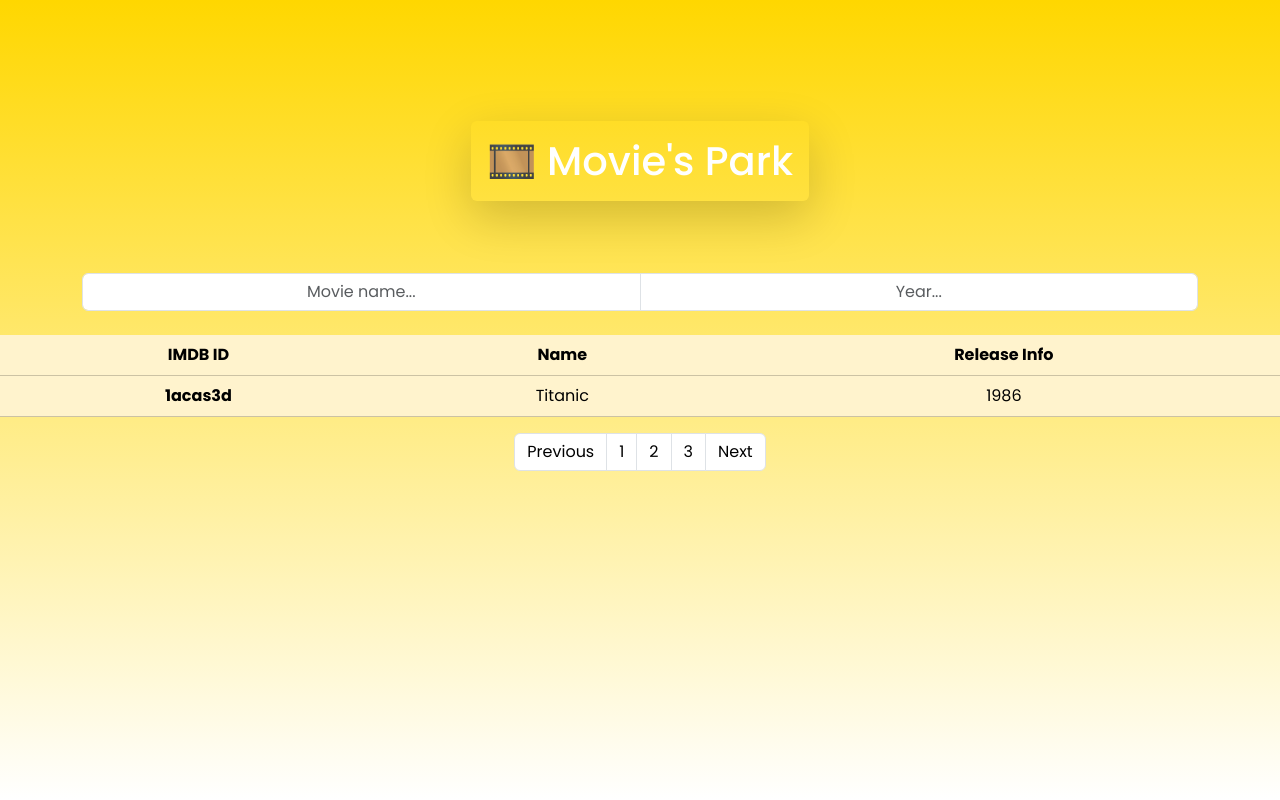
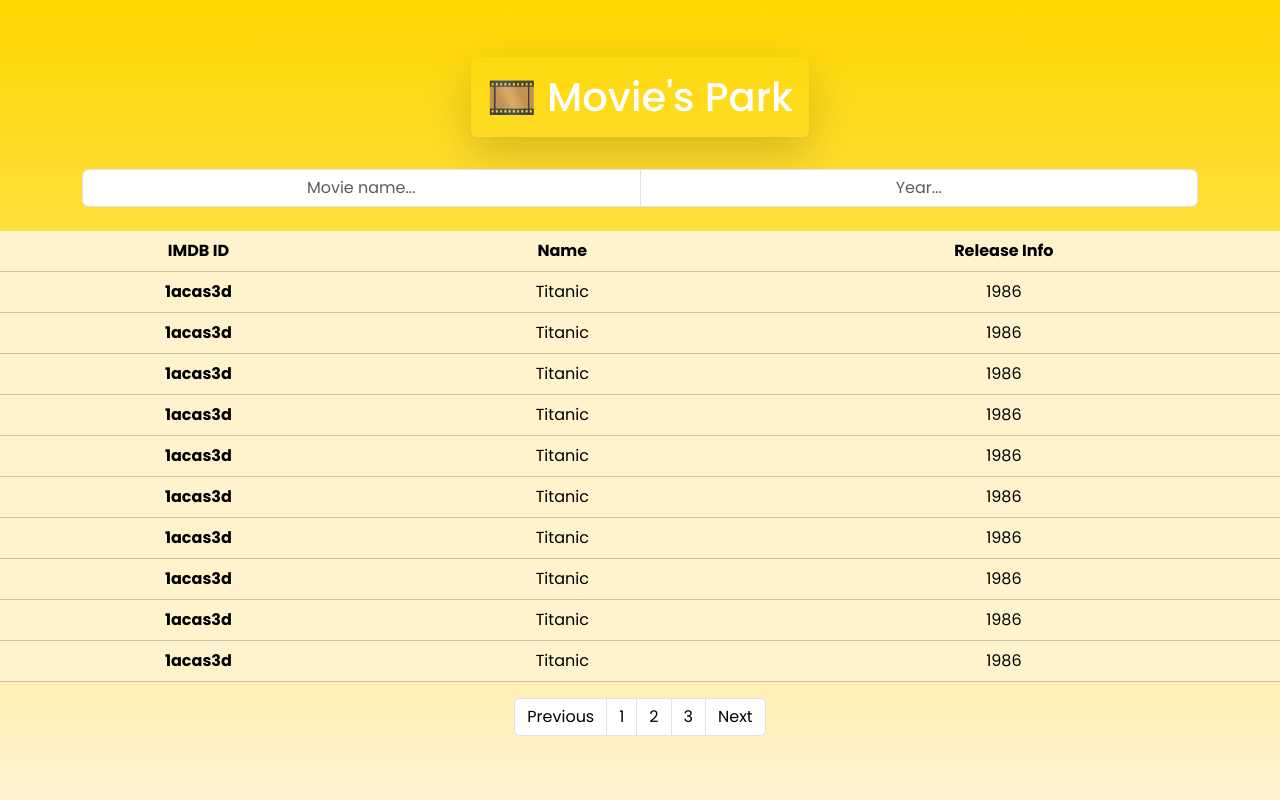
Before and after one commit to burakc3tin/modern-movie-app, a React (Vite) app: page / in a window 1280 px wide. Built offline with nearby package versions, Linux system fonts and the light colour scheme.

Commit message:
Updated constants

```diff
--- a/src/components/Pagination.tsx
+++ b/src/components/Pagination.tsx
@@ -1,13 +1,14 @@
-import React from 'react';
+import { FC } from 'react';
 import '../pages/Home/style.css';
+import { PREVIOUS, NEXT } from '../constants/constant';
 
-export default function Pagination() {
+const Pagination: FC = () => {
   return (
     <nav aria-label="Page navigation example">
       <ul className="pagination">
         <li className="page-item">
           <a className="page-link" href="#">
-          Previous
+            {PREVIOUS}
           </a>
         </li>
         <li className="page-item">
@@ -27,10 +28,12 @@ export default function Pagination() {
         </li>
         <li className="page-item">
           <a className="page-link" href="#">
-          Next
+            {NEXT}
           </a>
         </li>
       </ul>
     </nav>
-  )
+  );
 }
+
+export default Pagination;
--- a/src/components/SearchBar.tsx
+++ b/src/components/SearchBar.tsx
@@ -1,11 +1,12 @@
-import React from 'react'
-
-export default function SearchBar() {
+import { FC } from 'react';
+import { MOVIE_NAME, MOVIE_RELEASE_YEAR } from '../constants/constant';
+const SearchBar: FC = () => {
   return (
     <div className="container input-group m-4">
+      <input type = "text" className = "form-control text-center" placeholder = {MOVIE_NAME} />
+      <input type = "text" className = "form-control text-center" placeholder = {MOVIE_RELEASE_YEAR} />
+    </div>
+  );
+}
 
-  <input type="text" className="form-control text-center" placeholder='Movie name...'/>
-  <input type="text" className="form-control text-center" placeholder='Year...'/>
-</div>
-  )
-}
+export default SearchBar;
--- a/src/components/Table.tsx
+++ b/src/components/Table.tsx
@@ -1,16 +1,62 @@
-import React from 'react';
+import { FC } from 'react';
+import { COLUMN_ONE, COLUMN_SECOND, COLUMN_THIRD } from '../constants/constant';
 
-export default function Table() {
+const Table: FC = () => {
   return (
     <table className="table table-warning text-center">
       <thead>
         <tr>
-          <th scope="col">IMDB ID</th>
-          <th scope="col">Name</th>
-          <th scope="col">Release Info</th>
+          <th scope="col">{COLUMN_ONE}</th>
+          <th scope="col">{COLUMN_SECOND}</th>
+          <th scope="col">{COLUMN_THIRD}</th>
         </tr>
       </thead>
       <tbody>
+        <tr>
+          <th scope="row">1acas3d</th>
+          <td>Titanic</td>
+          <td>1986</td>
+        </tr>
+        <tr>
+          <th scope="row">1acas3d</th>
+          <td>Titanic</td>
+          <td>1986</td>
+        </tr>
+        <tr>
+          <th scope="row">1acas3d</th>
+          <td>Titanic</td>
+          <td>1986</td>
+        </tr>
+        <tr>
+          <th scope="row">1acas3d</th>
+          <td>Titanic</td>
+          <td>1986</td>
+        </tr>
+        <tr>
+          <th scope="row">1acas3d</th>
+          <td>Titanic</td>
+          <td>1986</td>
+        </tr>
+        <tr>
+          <th scope="row">1acas3d</th>
+          <td>Titanic</td>
+          <td>1986</td>
+        </tr>
+        <tr>
+          <th scope="row">1acas3d</th>
+          <td>Titanic</td>
+          <td>1986</td>
+        </tr>
+        <tr>
+          <th scope="row">1acas3d</th>
+          <td>Titanic</td>
+          <td>1986</td>
+        </tr>
+        <tr>
+          <th scope="row">1acas3d</th>
+          <td>Titanic</td>
+          <td>1986</td>
+        </tr>
         <tr>
           <th scope="row">1acas3d</th>
           <td>Titanic</td>
@@ -20,3 +66,5 @@ export default function Table() {
     </table>
   );
 }
+
+export default Table;
--- a/src/components/Title.tsx
+++ b/src/components/Title.tsx
@@ -1,9 +1,12 @@
-import React from 'react'
+import { FC } from 'react';
+import {TITLE_TEXT} from '../constants/constant';
 
-export default function Title() {
+const Title: FC = () => {
   return (
     <div>
-    <h1 className='h1 text-white shadow-lg p-3 mb-5  rounded'>🎞️ Movie's Park</h1>
+      <h1 className='h1 text-white shadow-lg p-3 mt-4  rounded'>{TITLE_TEXT}</h1>
     </div>
-  )
+  );
 }
+
+export default Title;
--- /dev/null
+++ b/src/constants/constant.ts
@@ -0,0 +1,15 @@
+//Header Title
+export const TITLE_TEXT = "🎞️ Movie's Park";
+
+//Search Bar
+export const MOVIE_NAME = "Movie name...";
+export const MOVIE_RELEASE_YEAR = "Year...";
+
+//Table
+export const COLUMN_ONE = "IMDB ID";
+export const COLUMN_SECOND = "Name";
+export const COLUMN_THIRD = "Release Info";
+
+//Pagination
+export const PREVIOUS = "Previous";
+export const NEXT = "Next";
--- a/src/pages/Home/style.css
+++ b/src/pages/Home/style.css
@@ -4,13 +4,13 @@
     left: 0;
     width: 100%;
     height: 100%;
-    background: linear-gradient(to bottom, #ffd700, #ffffff);
+    background: linear-gradient(to bottom, #ffd700, #fef4d2);
     font-family: "Poppins", sans-serif;
     display: flex;
     flex-direction: column;
     justify-content: center;
     align-items: center;
-    padding-bottom: 12em;
+    padding-bottom: 1em;
     /* filter: brightness(0.7) contrast(1.2);   */
 }
 
```
Lines whose indentation alone changed are shown as unchanged.
